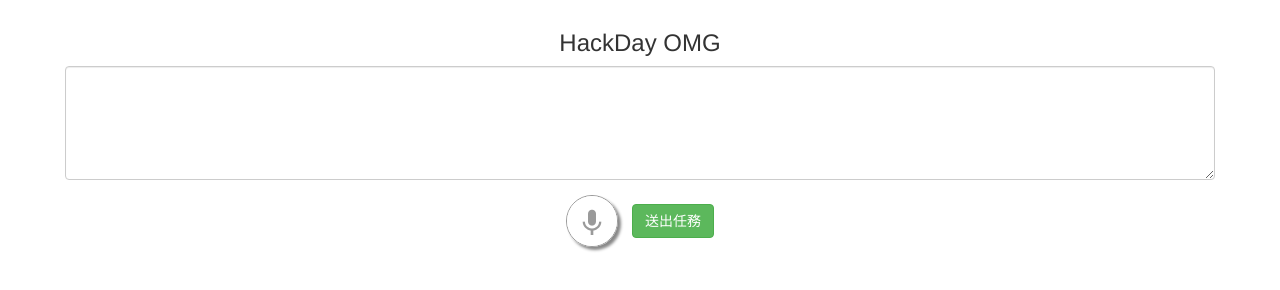
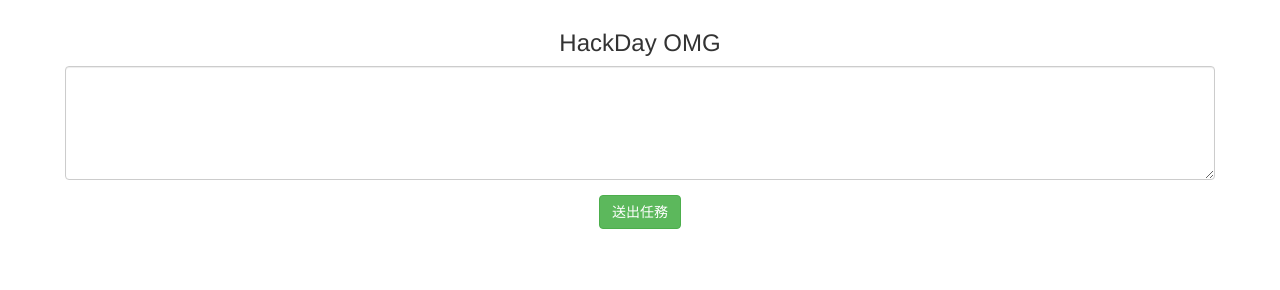
Before and after one commit to andyshin28/andyshin28.github.io, a plain HTML site: page index.html in a window 1280 px wide. Drawn offline with nearby package versions, Linux system fonts and the light colour scheme.

Commit message:
暫時拿掉錄音按鈕

```diff
--- a/index.html
+++ b/index.html
@@ -22,7 +22,7 @@
 
             <div id="controllBtnContainer" class="controll-btn-container">
                 <!--<input type="button" value="錄音" class="btn btn-default"/>-->
-                <img src="mic.gif" alt="mic" id="recordImgBtn" class="record-img-btn" onclick="startRecord()"/>
+                <!--<img src="mic.gif" alt="mic" id="recordImgBtn" class="record-img-btn" onclick="startRecord()"/>-->
                 <button type="button" class="btn btn-success" onclick="submitTask()">送出任務</button>
             </div>
             <div id="infoBox"></div>
```
